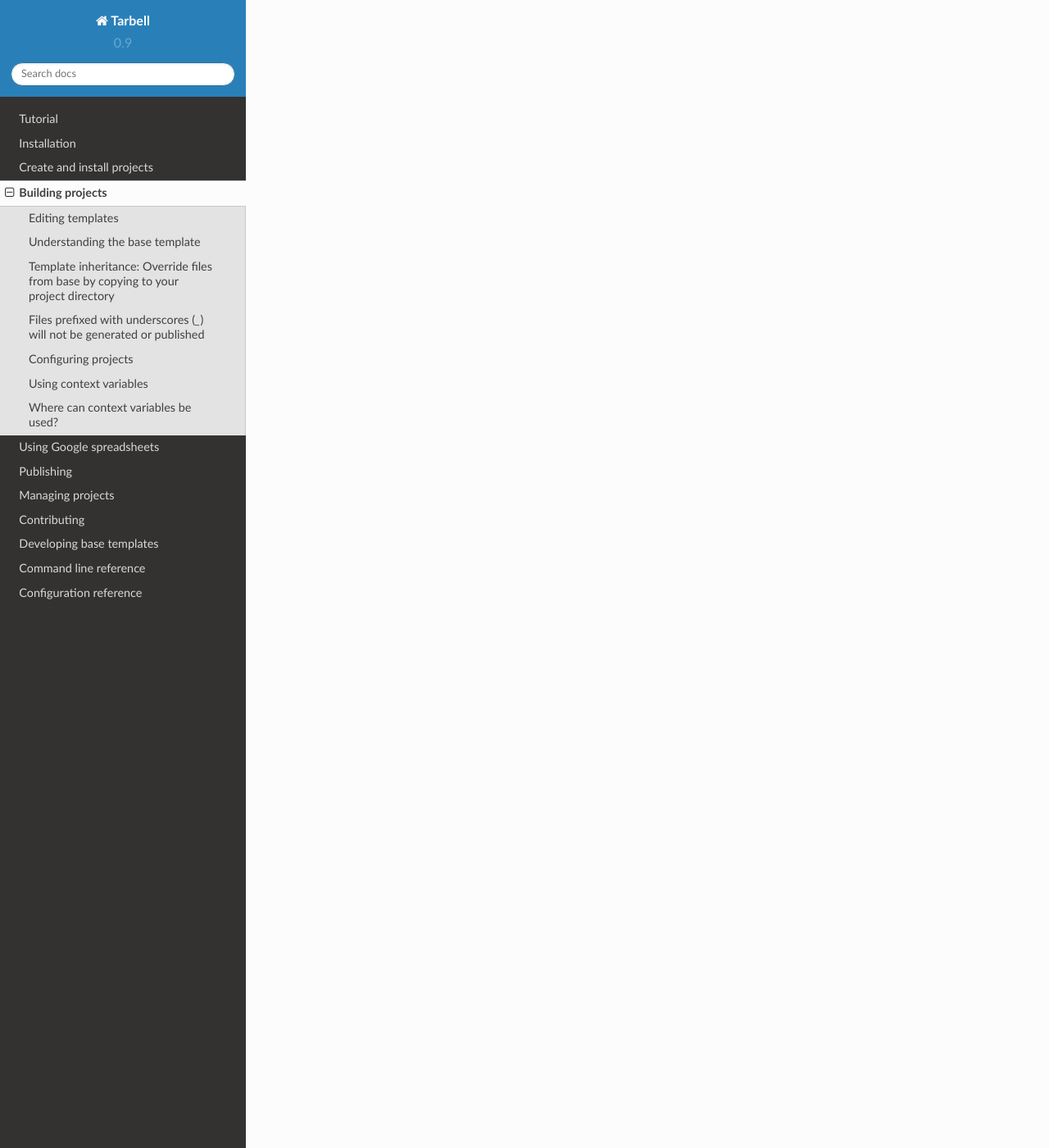
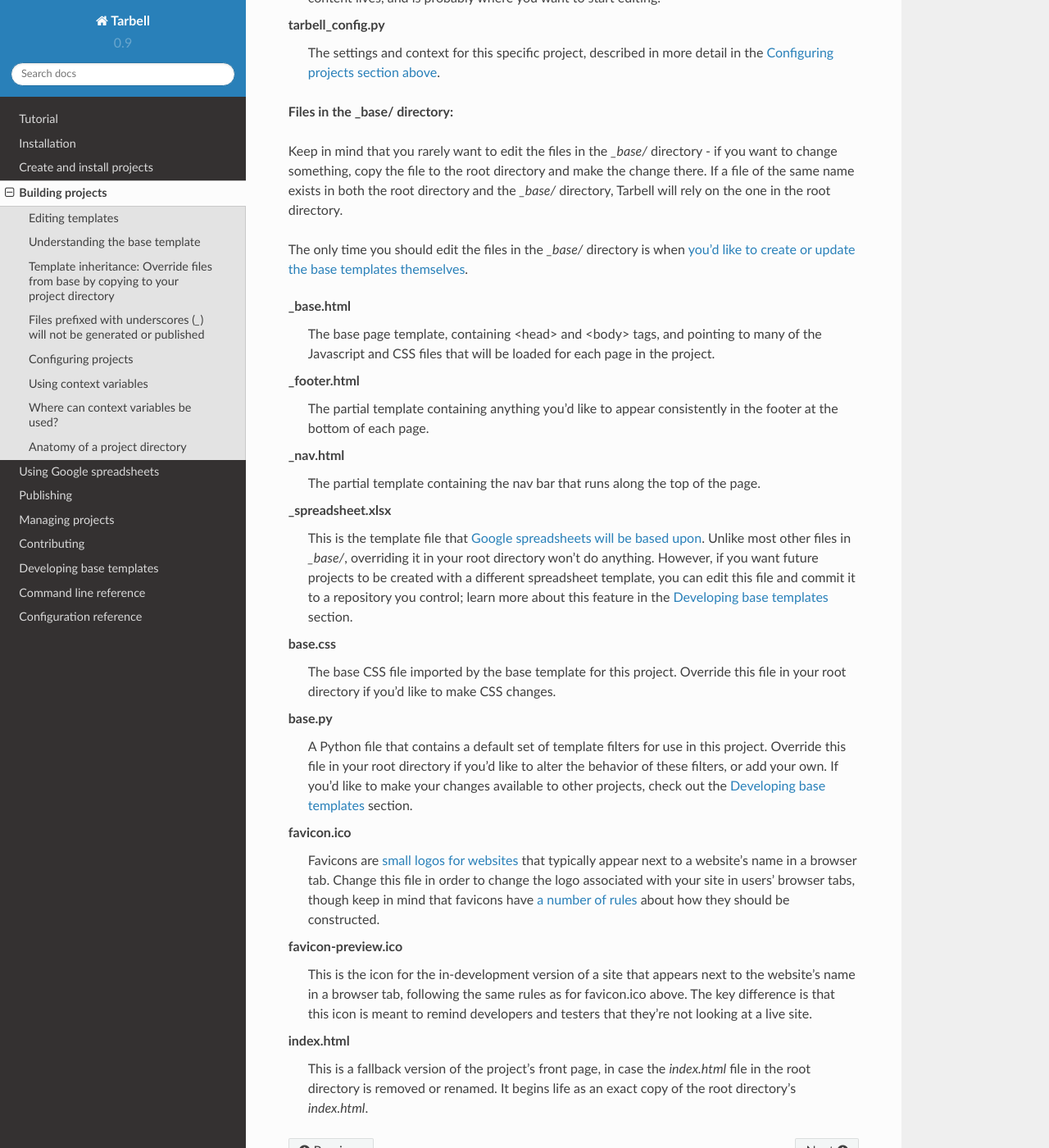
Before and after one commit to tarbell-project/tarbell, a Sphinx documentation site: the page built from tarbell/docs/build.rst, in a window 1280 px wide and 1400 px high, scrolled down 4207 px. Shown: the whole window at 82% size. Built offline with Sphinx 7.4.7 and the Read the Docs theme 2.0.0, drawn with Linux system fonts in a browser that asks for light colours; some of the changed text lies outside the part shown.

Commit message:
Adding anatomy of a project directory

```diff
--- a/tarbell/docs/build.rst
+++ b/tarbell/docs/build.rst
@@ -173,3 +173,75 @@
   console.log(photos.intro.url);
 
 Use this feature with care! Missing variables could easily break your CSS or Javascript.
+
+Anatomy of a project directory
+------------------------------
+
+When you run `tarbell newproject`, a number of new files and folders are created, many of them with
+special significance. Here's a rundown of what they all do.
+
+**Files in the root directory:**
+
+index.html
+  The first page people will see when they visit your project. This is typically where most of
+  the content lives, and is probably where you want to start editing.
+
+tarbell_config.py
+  The settings and context for this specific project, described in more detail in the
+  `Configuring projects section above <#configuring-projects>`_.
+
+
+**Files in the _base/ directory:**
+
+Keep in mind that you rarely want to edit the files in the `_base/` directory - if you want
+to change something, copy the file to the root directory and make the change there. If a file of the
+same name exists in both the root directory and the `_base/` directory, Tarbell will rely on the
+one in the root directory.
+
+The only time you should edit the files in the `_base/` directory is when
+`you'd like to create or update the base templates themselves <base_templates.html>`_.
+
+_base.html
+  The base page template, containing <head> and <body> tags, and pointing to many of the Javascript
+  and CSS files that will be loaded for each page in the project.
+
+_footer.html
+  The partial template containing anything you'd like to appear consistently in the footer at the
+  bottom of each page.
+
+_nav.html
+  The partial template containing the nav bar that runs along the top of the page.
+
+_spreadsheet.xlsx
+  This is the template file that `Google spreadsheets will be based upon
+  <google_spreadsheets.html>`_. Unlike most other files in `_base/`, overriding it in your root
+  directory won't do anything. However, if you want future projects to be created with a different
+  spreadsheet template, you can edit this file and commit it to a repository you control; learn more
+  about this feature in the `Developing base templates <base_templates.html>`_ section.
+
+base.css
+  The base CSS file imported by the base template for this project. Override this file in your root
+  directory if you'd like to make CSS changes.
+
+base.py
+  A Python file that contains a default set of template filters for use in this project. Override
+  this file in your root directory if you'd like to alter the behavior of these filters, or add your
+  own. If you'd like to make your changes available to other projects, check out the `Developing
+  base templates <base_templates.html>`_ section.
+
+favicon.ico
+  Favicons are `small logos for websites <http://en.wikipedia.org/wiki/Favicon>`_ that typically
+  appear next to a website's name in a browser tab. Change this file in order to change the logo
+  associated with your site in users' browser tabs, though keep in mind that favicons have
+  `a number of rules <http://www.w3.org/2005/10/howto-favicon>`_ about how they should be
+  constructed.
+
+favicon-preview.ico
+  This is the icon for the in-development version of a site that appears next to the website's name
+  in a browser tab, following the same rules as for favicon.ico above. The key difference is that
+  this icon is meant to remind developers and testers that they're not looking at a live site.
+
+index.html
+  This is a fallback version of the project's front page, in case the `index.html` file in the root
+  directory is removed or renamed. It begins life as an exact copy of the root directory's
+  `index.html`.
```
